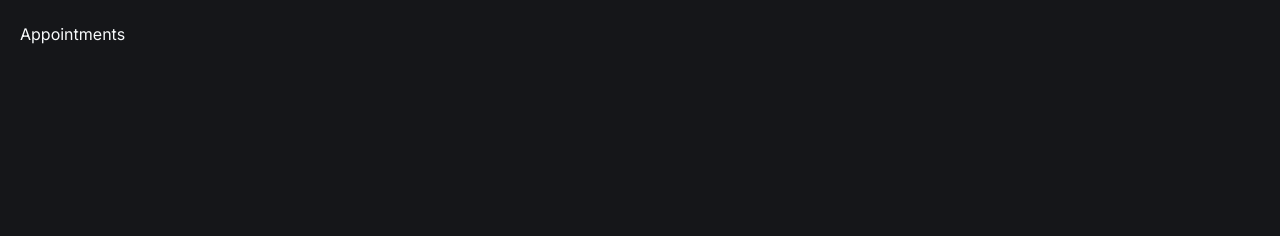
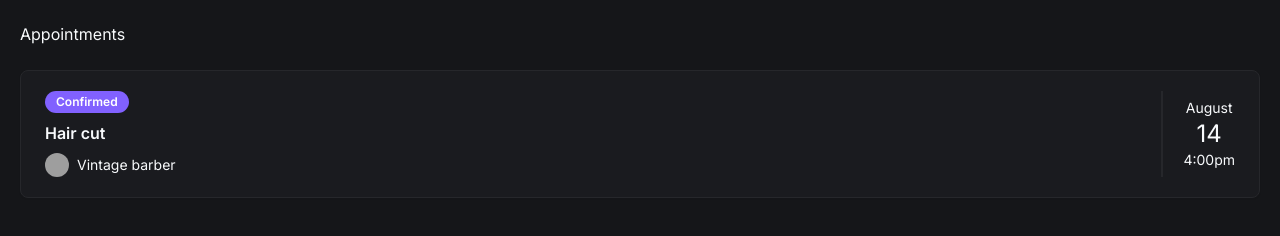
Before and after one commit to Walber2903/barber-shop, a Next.js app: page / in a window 1280 px wide. Shown: the part 412-648 px from the top of the page. Built offline with nearby package versions, Linux system fonts and the light colour scheme; grey boxes are pictures that could not be loaded.

Commit message:
feat: add appointment banner

```diff
--- a/app/page.tsx
+++ b/app/page.tsx
@@ -4,6 +4,9 @@ import { Button } from "./_components/ui/button";
 import { Input } from "./_components/ui/input";
 import { db } from "./_lib/prisma";
 import Image from "next/image";
+import { Badge } from "./_components/ui/badge";
+import { Avatar, AvatarImage } from "./_components/ui/avatar";
+import { Card, CardContent } from "./_components/ui/card";
 
 const Home = async () => {
   // const barbershops = await db.barbershop.findMany({})
@@ -29,6 +32,25 @@ const Home = async () => {
 
       <div className="p-5">
         <h3>Appointments</h3>
+        <Card className="mt-6">
+          <CardContent className="flex py-5 justify-between">
+            <div className="flex flex-col gap-2">
+              <Badge className="w-fit">Confirmed</Badge>
+              <h3 className="font-semibold">Hair cut</h3>
+              <div className="flex items-center gap-2">
+                <Avatar className="h-6 w-6">
+                  <AvatarImage src="https://utfs.io/f/e995db6d-df96-4658-99f5-11132fd931e1-17j.png"/>
+                </Avatar>
+                <p className="text-sm">Vintage barber</p>
+              </div>
+            </div>
+            <div className="flex flex-col items-center justify-center border-l-2 border-solid pl-5">
+              <p className="text-sm">August</p>
+              <p className="text-2xl">14</p>
+              <p className="text-sm">4:00pm</p>
+            </div>
+          </CardContent>
+        </Card>
       </div>
     </div>
   );
```
